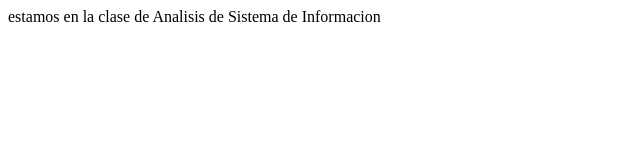
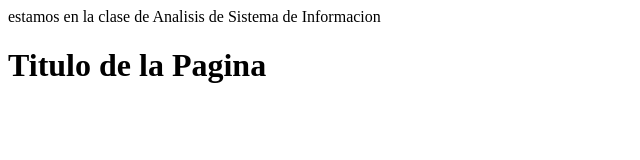
Before and after one commit to Tomy110/utn_analisis_sistema, a plain HTML site: page index.html in a window 1280 px wide. Shown: the whole page, without its empty margins (0-640 px from the left). Drawn offline with Linux system fonts and the light colour scheme.

Commit message:
Mejoramos el index

```diff
--- a/index.html
+++ b/index.html
@@ -1 +1,5 @@
 estamos en la clase de Analisis de Sistema de Informacion
+
+<html>
+	<h1>Titulo de la Pagina<h1>
+<html>
```
